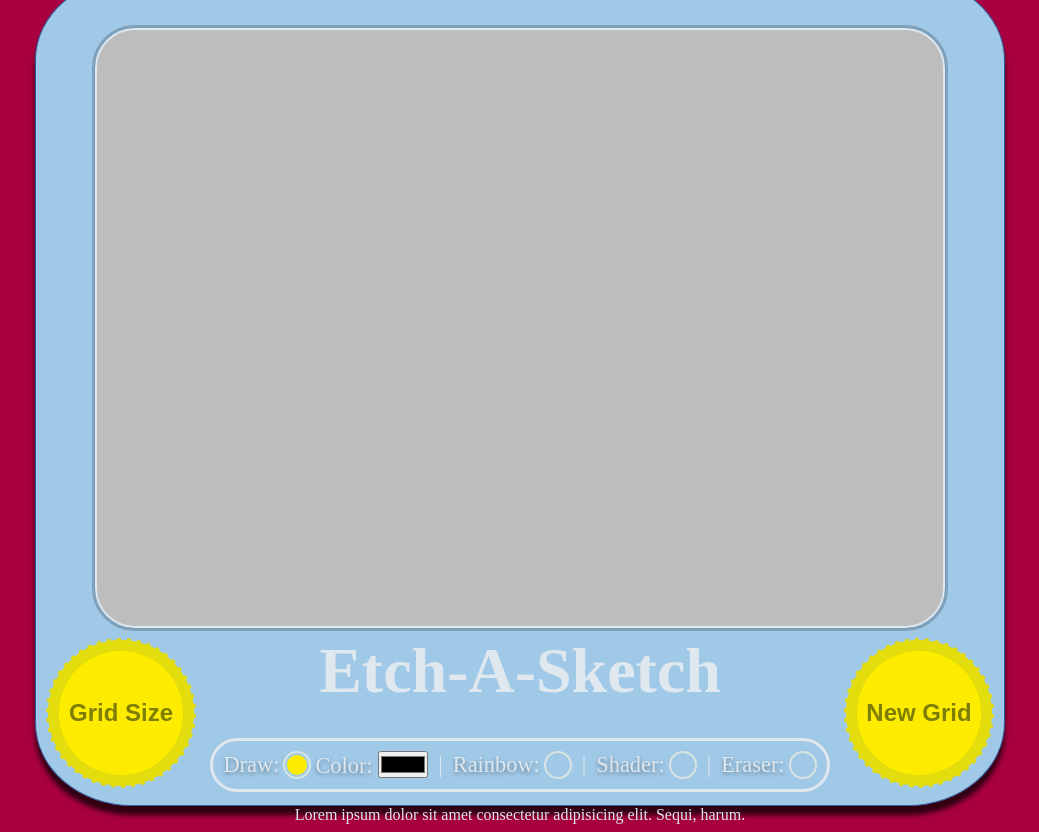
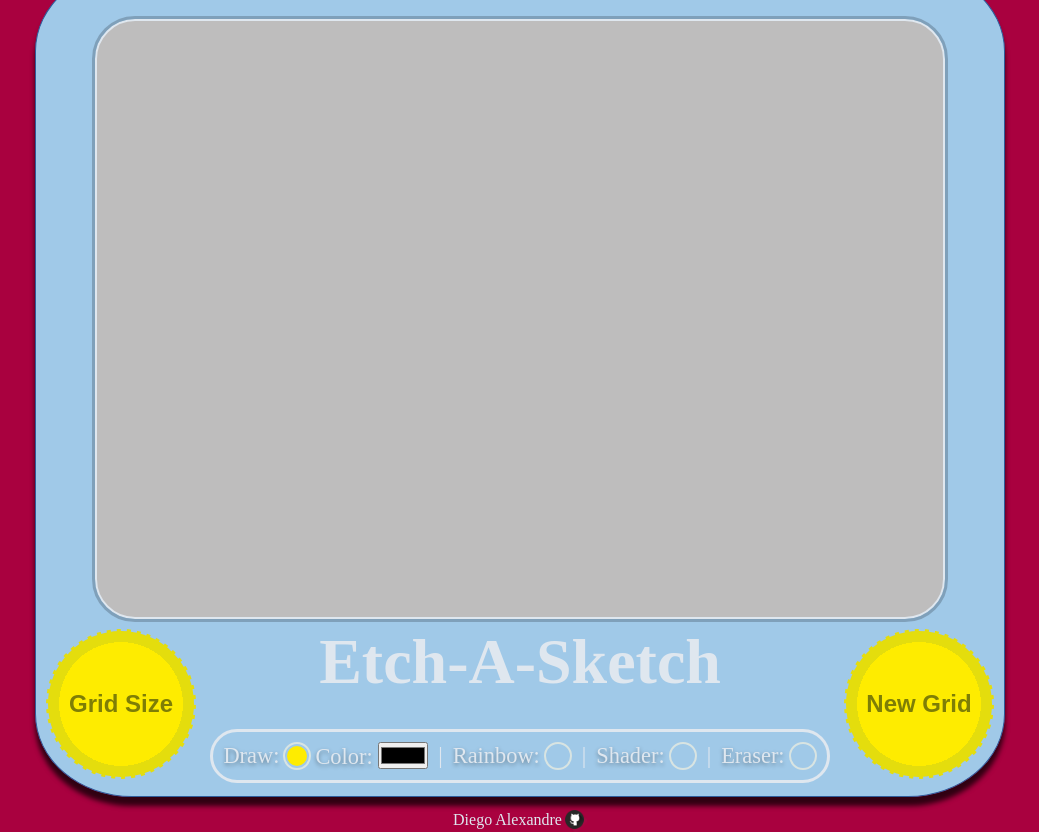
Before and after one commit to Diegoalexandre182/Etch-a-Sketch, a plain HTML site: page index.html in a window 1280 px wide. Shown: the whole page, without its empty margins (120-1159 px from the left). Drawn offline with Linux system fonts and the light colour scheme.

Commit message:
Create images folder and update the footer.

```diff
--- a/index.html
+++ b/index.html
@@ -68,7 +68,7 @@
         </div>
     </main>
     <footer>
-        Lorem ipsum dolor sit amet consectetur adipisicing elit. Sequi, harum.
+         <a href="https://github.com/Diegoalexandre182/Etch-a-Sketch" target="_blank">Diego Alexandre<img src="./images/github.png" alt="Github Logo" ></a>
     </footer>
 
     <script defer src="./code.js"></script>
--- a/style.css
+++ b/style.css
@@ -151,3 +151,20 @@ main {
 .gridBtn:active {
     transform: translateY(5px);
 }
+
+footer {
+    margin-top: 10px;
+}
+
+footer a {
+    display: flex;
+    justify-content: center;
+    align-items: center;
+    text-decoration: none;
+    color: inherit;
+}
+
+footer img{
+    width: 25px;
+    height: auto;
+}
```
Also changed, not shown: images/github.png (added).
